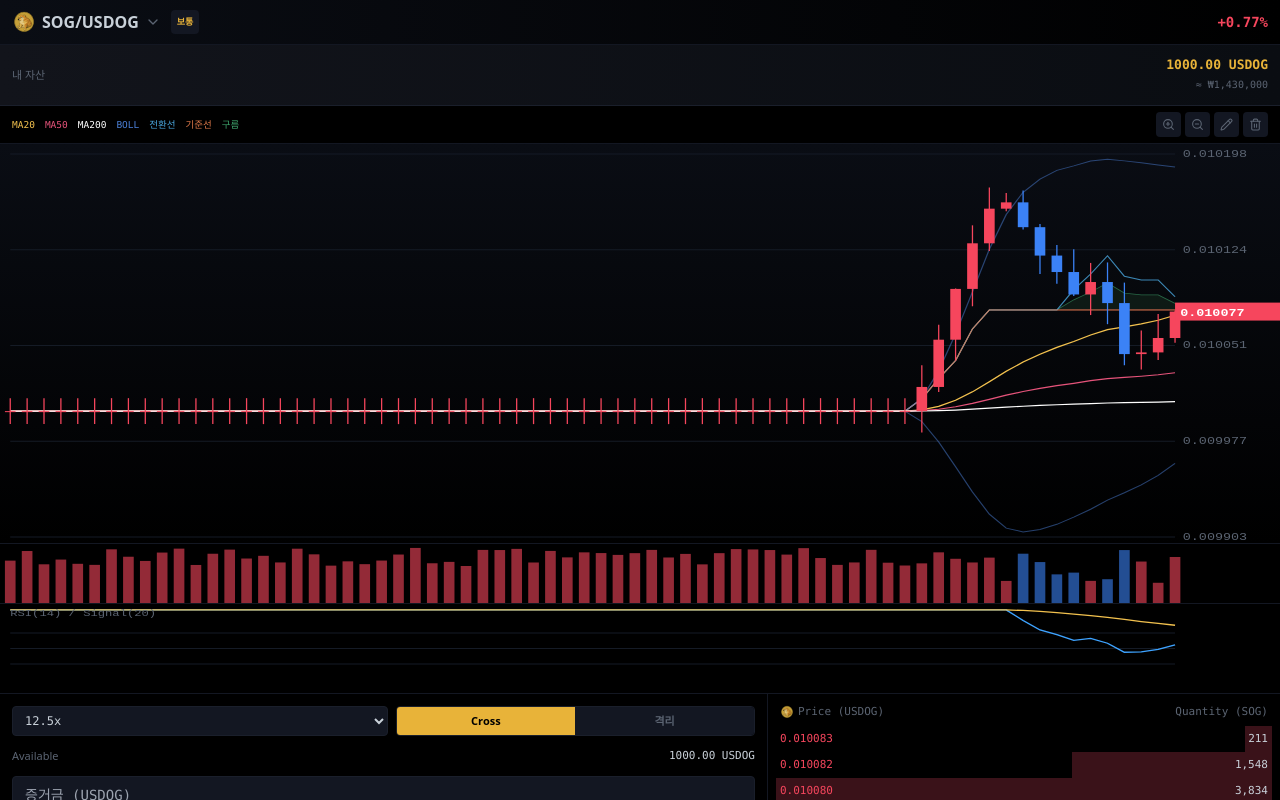
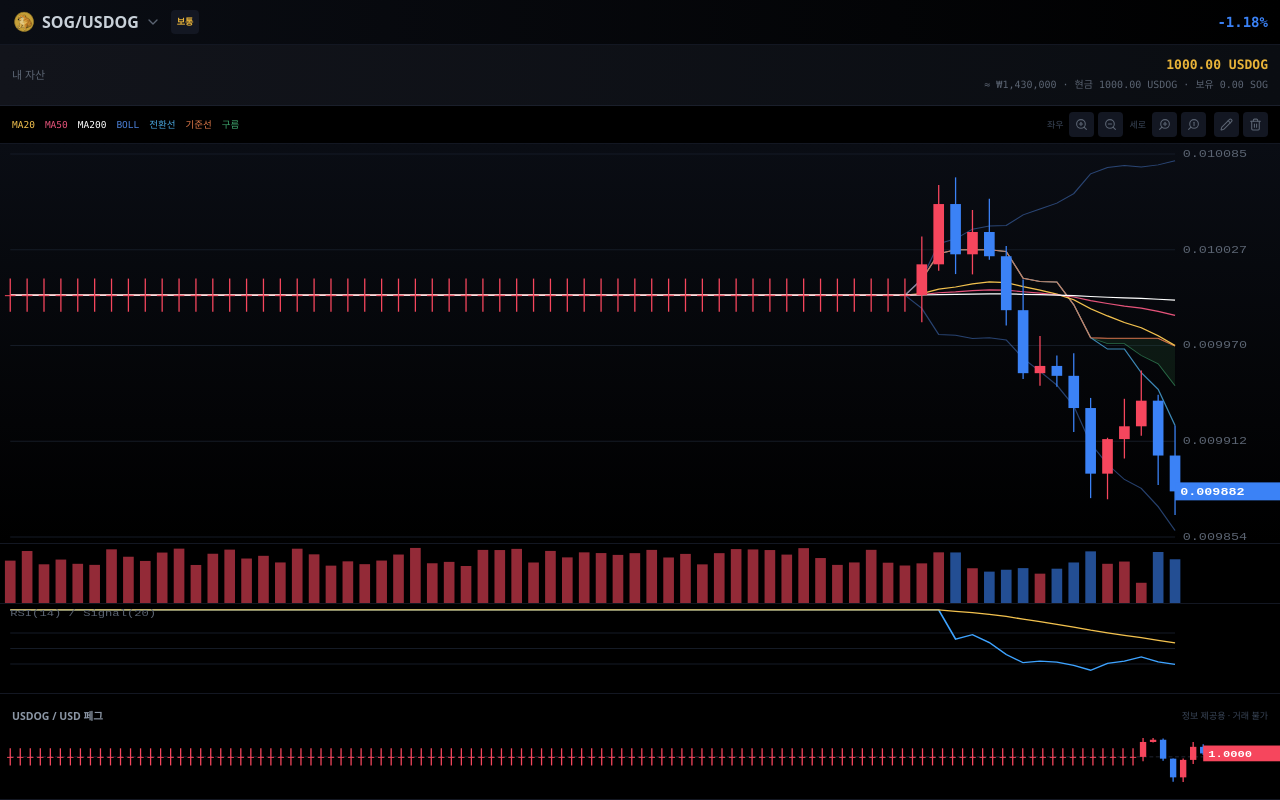
Before and after one commit to mettv1234-del/saddog-exchange, a React (Vite) app: page / in a window 1280 px wide. Both pictures are taken after a click on the button "Google로 계속하기". Shown: the top 800 px of the page. Built offline with nearby package versions, Linux system fonts and the light colour scheme.

Commit message:
Update App.jsx

```diff
--- a/src/App.jsx
+++ b/src/App.jsx
@@ -87,6 +87,35 @@ function useEngine(orderFlowRef, difficulty) {
   return { candles, eventLabel };
 }
 
+// ============ USDOG 페그 엔진 (0.9998 ~ 1.0001 USD 사이 미세 변동) ============
+const PEG_MIN = 0.9998;
+const PEG_MAX = 1.0001;
+function usePegEngine() {
+  const [pegHistory, setPegHistory] = useState(() =>
+    Array.from({ length: 120 }, () => ({ o: 1, h: 1.00005, l: 0.99995, c: 1 }))
+  );
+  const pRef = useRef({ price: 1.0 });
+  useEffect(() => {
+    const id = setInterval(() => {
+      const p = pRef.current;
+      const meanReversion = (1.0 - p.price) * 0.15; // 1.0으로 회귀하려는 힘
+      const noise = (Math.random() - 0.5) * 0.00025;
+      let next = p.price + meanReversion + noise;
+      next = Math.min(PEG_MAX, Math.max(PEG_MIN, next));
+      const open = p.price;
+      p.price = next;
+      setPegHistory((prev) => [...prev.slice(1), {
+        o: open,
+        h: Math.max(open, next) + Math.random() * 0.00003,
+        l: Math.min(open, next) - Math.random() * 0.00003,
+        c: next,
+      }]);
+    }, 1200);
+    return () => clearInterval(id);
+  }, []);
+  return pegHistory;
+}
+
 // ============ Indicators ============
 function sma(closes, period) {
   return closes.map((_, i) => {
@@ -143,7 +172,7 @@ function ichimoku(candles) {
 }
 
 // ============ Chart w/ pan + zoom ============
-function TradingChart({ allCandles, liqPrice, entryPrice, drawings, onAddPoint, drawMode, viewStart, viewCount, onPan }) {
+function TradingChart({ allCandles, liqPrice, entryPrice, drawings, onAddPoint, drawMode, viewStart, viewCount, onPan, vZoom }) {
   const w = 1000, h = 400, padL = 8, padR = 82, padT = 10, padB = 6;
   const candles = allCandles.slice(viewStart, viewStart + viewCount);
   const closes = allCandles.map((c) => c.c);
@@ -161,9 +190,14 @@ function TradingChart({ allCandles, liqPrice, entryPrice, drawings, onAddPoint,
   ichi.spanB.forEach((v) => v != null && vals.push(v));
   if (liqPrice) vals.push(liqPrice);
   if (entryPrice) vals.push(entryPrice);
-  const max = Math.max(...vals) * 1.0004;
-  const min = Math.min(...vals) * 0.9996;
-  const range = max - min || 1;
+  const rawMax = Math.max(...vals) * 1.0004;
+  const rawMin = Math.min(...vals) * 0.9996;
+  const rawRange = rawMax - rawMin || 1;
+  const mid = (rawMax + rawMin) / 2;
+  // vZoom: 1 = 기본, >1일수록 세로로 확대(범위 축소)
+  const range = rawRange / (vZoom || 1);
+  const max = mid + range / 2;
+  const min = mid - range / 2;
   const y = (v) => padT + (h - padT - padB) - ((v - min) / range) * (h - padT - padB);
   const x = (i) => padL + (i / (candles.length - 1)) * (w - padL - padR);
   const cw = (w - padL - padR) / candles.length;
@@ -197,14 +231,25 @@ function TradingChart({ allCandles, liqPrice, entryPrice, drawings, onAddPoint,
   };
   const handlePointerUp = () => { dragRef.current = null; };
 
+  // 클릭 좌표 → 데이터 좌표(절대 캔들 인덱스 + 가격)로 변환해 저장 (뷰가 바뀌어도 안전)
   const handleClick = (e) => {
     if (!drawMode) return;
     const svg = svgRef.current;
     const rect = svg.getBoundingClientRect();
     const px = ((e.clientX - rect.left) / rect.width) * w;
     const py = ((e.clientY - rect.top) / rect.height) * h;
+    const localIdx = ((px - padL) / (w - padL - padR)) * (candles.length - 1);
+    const absoluteIdx = viewStart + localIdx;
     const priceVal = min + ((h - padT - padB - (py - padT)) / (h - padT - padB)) * range;
-    onAddPoint({ x: px, priceVal });
+    if (!isFinite(absoluteIdx) || !isFinite(priceVal)) return;
+    onAddPoint({ idx: absoluteIdx, priceVal });
+  };
+
+  // 데이터 좌표 → 현재 뷰의 픽셀 x좌표로 변환 (범위 밖이면 null)
+  const idxToX = (absoluteIdx) => {
+    const localIdx = absoluteIdx - viewStart;
+    if (candles.length <= 1) return null;
+    return padL + (localIdx / (candles.length - 1)) * (w - padL - padR);
   };
 
   return (
@@ -263,11 +308,49 @@ function TradingChart({ allCandles, liqPrice, entryPrice, drawings, onAddPoint,
           </g>
         );
       })}
-      {drawings.map((d, i) => (
-        <line key={i} x1={d.p1.x} y1={y(d.p1.priceVal)} x2={d.p2 ? d.p2.x : d.p1.x} y2={d.p2 ? y(d.p2.priceVal) : y(d.p1.priceVal)} stroke="#ffd166" strokeWidth="1.5" />
-      ))}
+      {drawings.map((d, i) => {
+        const x1 = idxToX(d.p1.idx);
+        const x2 = idxToX((d.p2 || d.p1).idx);
+        if (x1 == null || x2 == null) return null;
+        return (
+          <line key={i} x1={x1} y1={y(d.p1.priceVal)} x2={x2} y2={y((d.p2 || d.p1).priceVal)} stroke="#ffd166" strokeWidth="1.5" />
+        );
+      })}
       <rect x={w - padR} y={y(last.c) - 9} width={padR} height={18} fill={last.c >= last.o ? "#f6465d" : "#3b82f6"} />
       <text x={w - padR + 4} y={y(last.c) + 4} fill="#fff" fontSize="10.5" fontFamily="monospace" fontWeight="bold">{last.c.toFixed(6).slice(0, 8)}</text>
+    </svg>
+  );
+}
+
+// ============ USDOG/USD 페그 미니 차트 (정보용, 거래 불가) ============
+function PegChart({ pegHistory }) {
+  const w = 1000, h = 70, padL = 8, padR = 60, padT = 8, padB = 8;
+  const vals = [];
+  pegHistory.forEach((c) => vals.push(c.h, c.l));
+  vals.push(PEG_MIN, PEG_MAX);
+  const max = Math.max(...vals);
+  const min = Math.min(...vals);
+  const range = max - min || 0.0001;
+  const y = (v) => padT + (h - padT - padB) - ((v - min) / range) * (h - padT - padB);
+  const x = (i) => padL + (i / (pegHistory.length - 1)) * (w - padL - padR);
+  const cw = (w - padL - padR) / pegHistory.length;
+  const last = pegHistory[pegHistory.length - 1];
+  return (
+    <svg viewBox={`0 0 ${w} ${h}`} className="w-full h-full" preserveAspectRatio="none">
+      <rect width={w} height={h} fill="#000" />
+      <line x1={padL} x2={w - padR} y1={y(1.0)} y2={y(1.0)} stroke="#2a3040" strokeWidth="1" strokeDasharray="3 2" />
+      {pegHistory.map((c, i) => {
+        const up = c.c >= c.o;
+        const color = up ? "#f6465d" : "#3b82f6";
+        return (
+          <g key={i}>
+            <line x1={x(i)} x2={x(i)} y1={y(c.h)} y2={y(c.l)} stroke={color} strokeWidth="1" />
+            <rect x={x(i) - cw * 0.32} y={Math.min(y(c.o), y(c.c))} width={cw * 0.64} height={Math.max(1, Math.abs(y(c.o) - y(c.c)))} fill={color} />
+          </g>
+        );
+      })}
+      <rect x={w - padR} y={y(last.c) - 8} width={padR} height={16} fill={last.c >= 1 ? "#f6465d" : "#3b82f6"} />
+      <text x={w - padR + 4} y={y(last.c) + 4} fill="#fff" fontSize="9.5" fontFamily="monospace" fontWeight="bold">{last.c.toFixed(4)}</text>
     </svg>
   );
 }
@@ -358,6 +441,8 @@ export default function App() {
   const orderFlowRef = useRef({ pending: 0 });
   const [difficulty, setDifficulty] = useState("normal");
   const { candles, eventLabel } = useEngine(orderFlowRef, difficulty);
+  const pegHistory = usePegEngine();
+  const pegRate = pegHistory[pegHistory.length - 1].c; // 1 USDOG = pegRate USD
   const price = candles[candles.length - 1].c;
   const openPrice = candles[0].o;
   const changePct = ((price - openPrice) / openPrice) * 100;
@@ -365,6 +450,7 @@ export default function App() {
   const [loggedIn, setLoggedIn] = useState(false);
 
   const [balance, setBalance] = useState(START_BALANCE_USDOG);
+  const [sogHolding, setSogHolding] = useState(0); // 보유 SOG 현물 (포지션과 별개, 레버리지 없음)
   const [position, setPosition] = useState(null); // {side, size, entry, leverage, margin, mode}
   const [leverage, setLeverage] = useState(12.5);
   const [marginMode, setMarginMode] = useState("cross"); // "cross" | "isolated"
@@ -381,6 +467,7 @@ export default function App() {
 
   // chart view window (pan/zoom)
   const [viewCount, setViewCount] = useState(VISIBLE_CANDLES_DEFAULT);
+  const [vZoom, setVZoom] = useState(1); // 세로(가격) 확대 배율
   const [viewStart, setViewStart] = useState(MAX_HISTORY - VISIBLE_CANDLES_DEFAULT);
   const autoFollow = useRef(true);
 
@@ -397,6 +484,8 @@ export default function App() {
   };
   const zoomIn = () => setViewCount((v) => Math.max(20, v - 15));
   const zoomOut = () => setViewCount((v) => Math.min(MAX_HISTORY, v + 15));
+  const vZoomIn = () => setVZoom((v) => Math.min(6, +(v + 0.3).toFixed(2)));
+  const vZoomOut = () => setVZoom((v) => Math.max(0.4, +(v - 0.3).toFixed(2)));
 
   const pushLog = (msg, tone) => setLog((l) => [{ msg, tone, id: Date.now() + Math.random() }, ...l.slice(0, 19)]);
 
@@ -425,7 +514,7 @@ export default function App() {
   }, [price, position, liqPrice]);
 
   const margin = Number(marginInput) || 0;
-  const totalEquityUsdog = balance + (position ? position.margin + pnl : 0);
+  const totalEquityUsdog = balance + (position ? position.margin + pnl : 0) + sogHolding * price;
   const totalEquityKrw = totalEquityUsdog * KRW_PER_USDOG;
 
   const openPosition = (side) => {
@@ -463,6 +552,31 @@ export default function App() {
     setBalance(START_BALANCE_USDOG);
     setLiquidated(false);
     pushLog("🎁 코인 리필 · 1000 USDOG 지급", "neutral");
+  };
+
+  // ============ SOG ↔ USDOG 컨버트 (현재 시세 기준) ============
+  const [convertMode, setConvertMode] = useState("toSog"); // "toSog" | "toUsdog"
+  const [convertInput, setConvertInput] = useState("");
+  const convertAmount = Number(convertInput) || 0;
+
+  const convertPreview = convertMode === "toSog"
+    ? convertAmount / price // USDOG → 받을 SOG
+    : convertAmount * price; // SOG → 받을 USDOG
+
+  const doConvert = () => {
+    if (convertAmount <= 0) return;
+    if (convertMode === "toSog") {
+      if (convertAmount > balance) return;
+      setBalance((b) => b - convertAmount);
+      setSogHolding((s) => s + convertAmount / price);
+      pushLog(`🔄 환전 · ${convertAmount.toFixed(2)} USDOG → ${(convertAmount / price).toFixed(2)} SOG`, "neutral");
+    } else {
+      if (convertAmount > sogHolding) return;
+      setSogHolding((s) => s - convertAmount);
+      setBalance((b) => b + convertAmount * price);
+      pushLog(`🔄 환전 · ${convertAmount.toFixed(2)} SOG → ${(convertAmount * price).toFixed(2)} USDOG`, "neutral");
+    }
+    setConvertInput("");
   };
 
   const handleAddPoint = (pt) => {
@@ -534,7 +648,7 @@ export default function App() {
         <span className="text-[#5b6472]">내 자산</span>
         <div className="text-right">
           <div className="font-mono font-bold text-[#e8b339] text-[13px]">{totalEquityUsdog.toFixed(2)} USDOG</div>
-          <div className="font-mono text-[#5b6472] text-[10px]">≈ ₩{Math.round(totalEquityKrw).toLocaleString()}</div>
+          <div className="font-mono text-[#5b6472] text-[10px]">≈ ₩{Math.round(totalEquityKrw).toLocaleString()} · 현금 {balance.toFixed(2)} USDOG · 보유 {sogHolding.toFixed(2)} SOG</div>
         </div>
       </div>
 
@@ -554,10 +668,14 @@ export default function App() {
           <span className="text-[#e07a4a]">기준선</span>
           <span className="text-[#3ea36b]">구름</span>
         </div>
-        <div className="flex gap-1">
+        <div className="flex gap-1 items-center">
+          <span className="text-[9px] text-[#3a4658] mr-0.5">좌우</span>
           <button onClick={zoomIn} className="p-1.5 rounded bg-[#131722] text-[#5b6472] hover:text-white"><ZoomIn size={13} /></button>
           <button onClick={zoomOut} className="p-1.5 rounded bg-[#131722] text-[#5b6472] hover:text-white"><ZoomOut size={13} /></button>
-          <button onClick={() => { setDrawMode((d) => !d); pendingPoint.current = null; }} className={`p-1.5 rounded ${drawMode ? "bg-[#e8b339] text-black" : "bg-[#131722] text-[#5b6472]"}`}><Pencil size={13} /></button>
+          <span className="text-[9px] text-[#3a4658] mx-0.5">세로</span>
+          <button onClick={vZoomIn} className="p-1.5 rounded bg-[#131722] text-[#5b6472] hover:text-white rotate-90"><ZoomIn size={13} /></button>
+          <button onClick={vZoomOut} className="p-1.5 rounded bg-[#131722] text-[#5b6472] hover:text-white rotate-90"><ZoomOut size={13} /></button>
+          <button onClick={() => { setDrawMode((d) => !d); pendingPoint.current = null; }} className={`p-1.5 rounded ml-1 ${drawMode ? "bg-[#e8b339] text-black" : "bg-[#131722] text-[#5b6472]"}`}><Pencil size={13} /></button>
           <button onClick={() => setDrawings([])} className="p-1.5 rounded bg-[#131722] text-[#5b6472]"><Trash2 size={13} /></button>
         </div>
       </div>
@@ -570,10 +688,59 @@ export default function App() {
       )}
 
       <div className="border-b border-[#131722]" style={{ height: 400 }}>
-        <TradingChart allCandles={candles} liqPrice={liqPrice} entryPrice={position?.entry} drawings={drawings} onAddPoint={handleAddPoint} drawMode={drawMode} viewStart={viewStart} viewCount={viewCount} onPan={handlePan} />
+        <TradingChart allCandles={candles} liqPrice={liqPrice} entryPrice={position?.entry} drawings={drawings} onAddPoint={handleAddPoint} drawMode={drawMode} viewStart={viewStart} viewCount={viewCount} onPan={handlePan} vZoom={vZoom} />
       </div>
       <div className="border-b border-[#131722]" style={{ height: 60 }}><VolumePanel allCandles={candles} viewStart={viewStart} viewCount={viewCount} /></div>
       <div className="border-b border-[#131722]" style={{ height: 90 }}><RsiPanel allCandles={candles} viewStart={viewStart} viewCount={viewCount} /></div>
+
+      {/* USDOG/USD 페그 차트 — 정보용, 거래 불가 */}
+      <div className="px-3 pt-3 pb-1 flex items-center justify-between">
+        <span className="text-[10.5px] font-semibold text-[#8b96a5]">USDOG / USD 페그</span>
+        <span className="text-[9px] text-[#3a4658]">정보 제공용 · 거래 불가</span>
+      </div>
+      <div className="border-b border-[#131722]" style={{ height: 70 }}><PegChart pegHistory={pegHistory} /></div>
+
+      {/* SOG ↔ USDOG 컨버트 */}
+      <div className="mx-3 mt-3 rounded-xl border border-[#1a1f2b] p-3">
+        <div className="text-[11px] font-semibold text-[#8b96a5] mb-2">SOG ↔ USDOG 환전</div>
+        <div className="flex rounded-lg overflow-hidden border border-[#1a1f2b] mb-2 text-[11px] font-semibold">
+          <button
+            onClick={() => setConvertMode("toSog")}
+            className={`flex-1 py-1.5 ${convertMode === "toSog" ? "bg-[#e8b339] text-black" : "bg-[#131722] text-[#5b6472]"}`}
+          >
+            USDOG → SOG
+          </button>
+          <button
+            onClick={() => setConvertMode("toUsdog")}
+            className={`flex-1 py-1.5 ${convertMode === "toUsdog" ? "bg-[#e8b339] text-black" : "bg-[#131722] text-[#5b6472]"}`}
+          >
+            SOG → USDOG
+          </button>
+        </div>
+        <div className="text-[10px] text-[#5b6472] flex justify-between mb-1.5">
+          <span>보유: {convertMode === "toSog" ? `${balance.toFixed(2)} USDOG` : `${sogHolding.toFixed(2)} SOG`}</span>
+          <span>현재가 {price.toFixed(6)}</span>
+        </div>
+        <input
+          type="number"
+          value={convertInput}
+          onChange={(e) => setConvertInput(e.target.value)}
+          placeholder={convertMode === "toSog" ? "USDOG 수량" : "SOG 수량"}
+          className="w-full bg-[#131722] border border-[#1a1f2b] rounded px-3 py-2 text-sm font-mono focus:outline-none focus:border-[#3a4658] mb-2"
+        />
+        {convertAmount > 0 && (
+          <div className="text-[10.5px] text-[#8b96a5] mb-2 font-mono">
+            받는 수량: <span className="text-[#e8b339] font-bold">{convertPreview.toFixed(4)} {convertMode === "toSog" ? "SOG" : "USDOG"}</span>
+          </div>
+        )}
+        <button
+          onClick={doConvert}
+          disabled={convertAmount <= 0 || (convertMode === "toSog" ? convertAmount > balance : convertAmount > sogHolding)}
+          className="w-full bg-[#e8b339] hover:bg-[#f0c257] disabled:opacity-30 disabled:cursor-not-allowed text-black font-bold py-2.5 rounded-lg text-sm"
+        >
+          환전하기
+        </button>
+      </div>
 
       {/* Order entry + book */}
       <div className="grid grid-cols-5 gap-0 border-b border-[#131722]">
@@ -714,14 +881,42 @@ export default function App() {
         <div className="fixed inset-0 bg-black/85 flex items-center justify-center p-4 z-50" onClick={() => setShowInfo(false)}>
           <div className="bg-[#0d1117] border border-[#1a1f2b] rounded-xl p-5 max-w-sm w-full" onClick={(e) => e.stopPropagation()}>
             <div className="font-bold text-base mb-3">SOG 시장 정보</div>
-            <div className="space-y-2 text-[12px] font-mono">
+            <div className="space-y-3 text-[12px] font-mono">
               <div className="flex justify-between"><span className="text-[#5b6472]">총발행량</span><span>100,000,000,000,000 SOG</span></div>
-              <div className="flex justify-between"><span className="text-[#5b6472]">예치 준비금</span><span>1,000,000,000,000 USDOG</span></div>
-              <div className="flex justify-between"><span className="text-[#5b6472]">시작 가격</span><span>{START_PRICE.toFixed(6)} USDOG</span></div>
-              <div className="flex justify-between"><span className="text-[#5b6472]">현재 가격</span><span className="text-[#e8b339]">{price.toFixed(6)} USDOG</span></div>
-              <div className="flex justify-between"><span className="text-[#5b6472]">현재 시가총액</span><span>{(price * SOG_TOTAL_SUPPLY).toLocaleString(undefined, { maximumFractionDigits: 0 })} USDOG</span></div>
+
+              <div>
+                <div className="flex justify-between"><span className="text-[#5b6472]">예치 준비금</span><span>{USDOG_POOL.toLocaleString()} USDOG</span></div>
+                <div className="flex justify-between text-[10px] text-[#5b6472] mt-0.5">
+                  <span></span>
+                  <span>≈ ${USDOG_POOL.toLocaleString()} USD · ₩{Math.round(USDOG_POOL * KRW_PER_USDOG).toLocaleString()} KRW</span>
+                </div>
+              </div>
+
+              <div>
+                <div className="flex justify-between"><span className="text-[#5b6472]">시작 가격</span><span>{START_PRICE.toFixed(6)} USDOG</span></div>
+                <div className="flex justify-between text-[10px] text-[#5b6472] mt-0.5">
+                  <span></span>
+                  <span>≈ ${START_PRICE.toFixed(6)} USD · ₩{(START_PRICE * KRW_PER_USDOG).toFixed(2)} KRW</span>
+                </div>
+              </div>
+
+              <div>
+                <div className="flex justify-between"><span className="text-[#5b6472]">현재 가격</span><span className="text-[#e8b339]">{price.toFixed(6)} USDOG</span></div>
+                <div className="flex justify-between text-[10px] text-[#5b6472] mt-0.5">
+                  <span></span>
+                  <span>≈ ${price.toFixed(6)} USD · ₩{(price * KRW_PER_USDOG).toFixed(2)} KRW</span>
+                </div>
+              </div>
+
+              <div>
+                <div className="flex justify-between"><span className="text-[#5b6472]">현재 시가총액</span><span>{(price * SOG_TOTAL_SUPPLY).toLocaleString(undefined, { maximumFractionDigits: 0 })} USDOG</span></div>
+                <div className="flex justify-between text-[10px] text-[#5b6472] mt-0.5">
+                  <span></span>
+                  <span>≈ ${(price * SOG_TOTAL_SUPPLY).toLocaleString(undefined, { maximumFractionDigits: 0 })} USD · ₩{Math.round(price * SOG_TOTAL_SUPPLY * KRW_PER_USDOG).toLocaleString()} KRW</span>
+                </div>
+              </div>
             </div>
-            <div className="text-[10px] text-[#5b6472] mt-4 leading-relaxed">시총 = 현재가 × 총발행량. 시작 시총은 예치 준비금(1조 USDOG)과 동일합니다.</div>
+            <div className="text-[10px] text-[#5b6472] mt-4 leading-relaxed">시총 = 현재가 × 총발행량. 시작 시총은 예치 준비금(1조 USDOG)과 동일합니다. USDOG는 1달러 페그 스테이블코인이라 USD 금액과 동일합니다.</div>
             <button onClick={() => setShowInfo(false)} className="w-full mt-4 bg-[#131722] py-2 rounded text-xs">닫기</button>
           </div>
         </div>
```
